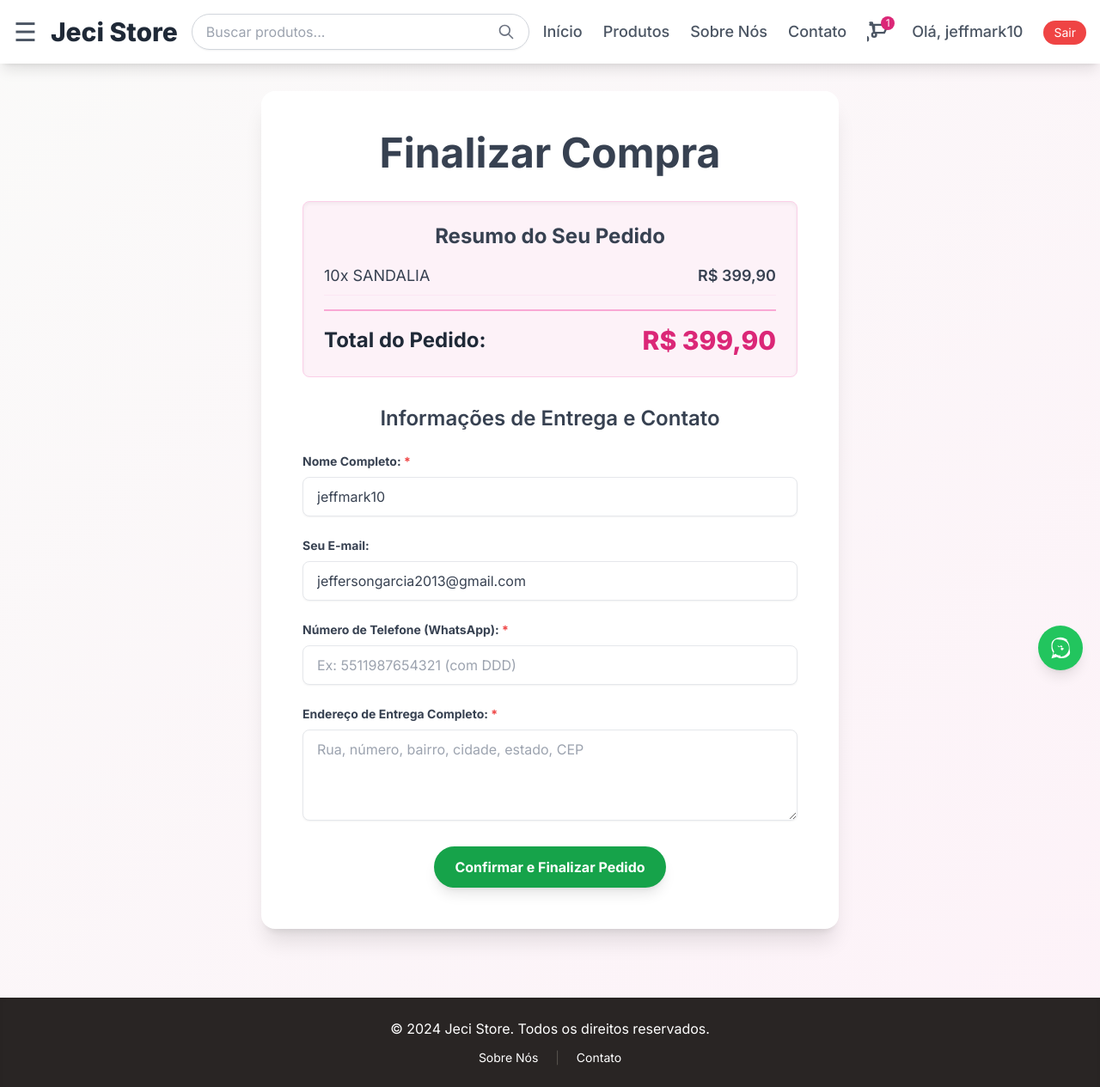
After one commit to jeffmark10/jesse, a Django app: page /store/carrinho/checkout/ in a window 1280 px wide. The commit adds this page. Shown: the whole page at 86% size. Run offline with Django 5.2, Linux system fonts and the light colour scheme; a user stored in the database is signed in; data comes from the database, SQL or seed files in the repository; tables that the repository leaves empty hold one stand-in row (values such as "Sample post"); style sheets or scripts are compiled from the project's sources.

Commit message:
Add files via upload

```diff
--- a/store/forms.py
+++ b/store/forms.py
@@ -159,3 +159,51 @@ class UserLoginForm(AuthenticationForm):
             'placeholder': 'Sua senha'
         })
     )
+
+# store/forms.py (Adicione ao final do arquivo)
+
+class CheckoutForm(forms.Form):
+    full_name = forms.CharField(
+        max_length=255,
+        label="Nome Completo",
+        widget=forms.TextInput(attrs={
+            'class': 'shadow-sm appearance-none border border-stone-300 rounded-lg w-full py-3 px-4 text-gray-700 leading-tight focus:outline-none focus:ring-2 focus:ring-pink-500 focus:border-transparent transition duration-200',
+            'placeholder': 'Seu nome completo'
+        })
+    )
+    email = forms.EmailField(
+        label="Seu E-mail",
+        required=False, # Pode ser opcional se o usuário já estiver logado
+        widget=forms.EmailInput(attrs={
+            'class': 'shadow-sm appearance-none border border-stone-300 rounded-lg w-full py-3 px-4 text-gray-700 leading-tight focus:outline-none focus:ring-2 focus:ring-pink-500 focus:border-transparent transition duration-200',
+            'placeholder': 'seu.email@exemplo.com'
+        })
+    )
+    phone_number = forms.CharField(
+        max_length=20,
+        label="Número de Telefone (WhatsApp)",
+        widget=forms.TextInput(attrs={
+            'class': 'shadow-sm appearance-none border border-stone-300 rounded-lg w-full py-3 px-4 text-gray-700 leading-tight focus:outline-none focus:ring-2 focus:ring-pink-500 focus:border-transparent transition duration-200',
+            'placeholder': 'Ex: 5511987654321 (com DDD)'
+        })
+    )
+    shipping_address = forms.CharField(
+        widget=forms.Textarea(attrs={
+            'rows': 4,
+            'class': 'shadow-sm appearance-none border border-stone-300 rounded-lg w-full py-3 px-4 text-gray-700 leading-tight focus:outline-none focus:ring-2 focus:ring-pink-500 focus:border-transparent transition duration-200',
+            'placeholder': 'Rua, número, bairro, cidade, estado, CEP'
+        }),
+        label="Endereço de Entrega Completo"
+    )
+
+    # Você pode adicionar mais campos como CPF, complemento, etc., conforme necessário.
+
+    def __init__(self, *args, **kwargs):
+        user = kwargs.pop('user', None)
+        super().__init__(*args, **kwargs)
+        if user and user.is_authenticated:
+            self.fields['full_name'].initial = user.get_full_name() or user.username
+            self.fields['email'].initial = user.email
+            # Se você tiver um campo de telefone no perfil do usuário, pode pré-preencher aqui
+            # if hasattr(user, 'profile') and user.profile.phone:
+            #     self.fields['phone_number'].initial = user.profile.phone
--- a/store/urls.py
+++ b/store/urls.py
@@ -19,7 +19,10 @@ urlpatterns = [
     path('carrinho/', views.view_cart, name='view_cart'),
     path('carrinho/atualizar/<int:item_id>/', views.update_cart_item, name='update_cart_item'),
     path('carrinho/remover/<int:item_id>/', views.remove_from_cart, name='remove_from_cart'),
-    path('carrinho/finalizar-whatsapp/', views.checkout_whatsapp_view, name='checkout_whatsapp'), # Esta linha é crucial!
+    # NOVA ROTA: Checkout com formulário
+    path('carrinho/checkout/', views.checkout_view, name='checkout'),
+    # A rota original `checkout_whatsapp` agora redireciona para a nova `checkout` view
+    path('carrinho/finalizar-whatsapp/', views.checkout_whatsapp_view, name='checkout_whatsapp'),
 
     # Rotas de Autenticação e Perfil
     path('registrar/', views.signup_view, name='signup'),
--- a/store/views.py
+++ b/store/views.py
@@ -18,7 +18,7 @@ from django.db import models # NOVO: Importa o módulo models para usar models.P
 
 # NOVO: Importa os novos modelos
 from .models import Product, Category, Cart, CartItem, Profile, Order, OrderItem
-from .forms import ContactForm, ProductForm, UserRegistrationForm, UserLoginForm
+from .forms import ContactForm, ProductForm, UserRegistrationForm, UserLoginForm, CheckoutForm # NOVO: Importa CheckoutForm
 
 # Configura o logger para este módulo
 logger = logging.getLogger(__name__)
@@ -460,93 +460,111 @@ def remove_from_cart(request, item_id):
         return JsonResponse({'success': True, 'message': f"'{product_name}' removido do carrinho.", 'removed_item_id': item_id, **get_cart_data(cart)})
     return redirect('store:view_cart')
 
-# NOVO: View para finalizar a compra e gerar o link do WhatsApp
-def checkout_whatsapp_view(request):
+# NOVO: View para finalizar a compra com formulário
+def checkout_view(request):
     cart = get_or_create_cart(request)
 
     if not cart.items.exists():
         messages.warning(request, "Seu carrinho está vazio. Adicione produtos antes de finalizar a compra.")
-        logger.warning(f"Tentativa de finalizar compra com carrinho vazio para usuário/sessão: {request.user.username if request.user.is_authenticated else request.session.session_key}")
+        logger.warning(f"Tentativa de checkout com carrinho vazio para usuário/sessão: {request.user.username if request.user.is_authenticated else request.session.session_key}")
         return redirect('store:view_cart')
 
-    # NOVO: Validação de estoque final antes de criar o pedido
-    # Usamos uma transação para garantir que as operações de banco de dados sejam atômicas.
-    with transaction.atomic():
-        # Re-verifica o estoque para todos os itens do carrinho
-        items_to_process = []
-        for item in cart.items.select_related('product').all():
-            product = item.product
-            if product.stock < item.quantity:
-                messages.error(request, f"Não foi possível finalizar a compra. O produto '{product.name}' não tem estoque suficiente ({product.stock} disponíveis, você tem {item.quantity} no carrinho).")
-                logger.error(f"Estoque insuficiente no checkout para '{product.name}' (ID: {product.id}).")
-                return redirect('store:view_cart')
-            items_to_process.append(item)
+    if request.method == 'POST':
+        form = CheckoutForm(request.POST, user=request.user)
+        if form.is_valid():
+            full_name = form.cleaned_data['full_name']
+            email = form.cleaned_data['email']
+            phone_number = form.cleaned_data['phone_number']
+            shipping_address = form.cleaned_data['shipping_address']
 
-        # Coleta informações para a mensagem do WhatsApp e para o pedido
-        whatsapp_number = settings.STORE_WHATSAPP_NUMBER
-        message_parts = [
-            "Olá, gostaria de finalizar meu pedido na Jeci Store!",
-            "Itens no pedido:"
-        ]
+            # Validação de estoque final antes de criar o pedido
+            with transaction.atomic():
+                items_to_process = []
+                for item in cart.items.select_related('product').all():
+                    product = item.product
+                    if product.stock < item.quantity:
+                        messages.error(request, f"Não foi possível finalizar a compra. O produto '{product.name}' não tem estoque suficiente ({product.stock} disponíveis, você tem {item.quantity} no carrinho).")
+                        logger.error(f"Estoque insuficiente no checkout para '{product.name}' (ID: {product.id}).")
+                        return redirect('store:view_cart')
+                    items_to_process.append(item)
 
-        # NOVO: Coleta de informações de contato e endereço (pode ser um formulário no futuro)
-        # Por enquanto, vamos usar informações básicas do usuário ou um placeholder.
-        user_info = request.user.username if request.user.is_authenticated else "Cliente Anônimo"
-        user_email = request.user.email if request.user.is_authenticated else "Não fornecido"
+                # Cria o objeto Order com os dados do formulário
+                order = Order.objects.create(
+                    user=request.user if request.user.is_authenticated else None,
+                    session_key=request.session.session_key if not request.user.is_authenticated else None,
+                    shipping_address=shipping_address,
+                    contact_info=f"Nome: {full_name}, Email: {email}, Telefone: {phone_number}", # Combina em uma string
+                    total_price=cart.get_total_price(),
+                    status='pending' # Status inicial do pedido
+                )
+                logger.info(f"Pedido #{order.id} criado para {full_name}.")
 
-        # Em um sistema real, você teria um formulário de checkout para coletar:
-        # - Endereço de entrega
-        # - Telefone/Email para contato
-        # Para esta implementação, vamos usar placeholders ou dados do usuário logado.
-        shipping_address = "Endereço de entrega a ser definido (via WhatsApp)"
-        contact_info = f"Usuário: {user_info}, Email: {user_email}"
+                # Cria os OrderItems e atualiza o estoque
+                whatsapp_message_parts = [
+                    f"Olá, gostaria de finalizar meu pedido na Jeci Store!",
+                    f"Pedido #{order.id}",
+                    f"Cliente: {full_name}",
+                    f"Contato: {phone_number} / {email}",
+                    f"Endereço de Entrega: {shipping_address}",
+                    "\nItens no pedido:"
+                ]
 
-        # Cria o objeto Order
-        order = Order.objects.create(
-            user=request.user if request.user.is_authenticated else None,
-            session_key=request.session.session_key if not request.user.is_authenticated else None,
-            shipping_address=shipping_address,
-            contact_info=contact_info,
-            total_price=cart.get_total_price(),
-            status='pending' # Status inicial do pedido
-        )
-        logger.info(f"Pedido #{order.id} criado para {user_info}.")
+                for item in items_to_process:
+                    OrderItem.objects.create(
+                        order=order,
+                        product=item.product,
+                        quantity=item.quantity,
+                        price_at_purchase=item.product.price, # Salva o preço no momento da compra
+                        tracking_code="" # O código de rastreamento real será adicionado pelo vendedor
+                    )
+                    # Deduz o estoque do produto
+                    item.product.stock -= item.quantity
+                    item.product.save()
+                    whatsapp_message_parts.append(f"- {item.quantity}x {item.product.name} (R${item.product.price:.2f})")
+                    if item.product.tracking_code: # Código de referência do produto
+                        whatsapp_message_parts.append(f"    Código de Referência: {item.product.tracking_code}")
+                    logger.debug(f"Item de pedido criado para '{item.product.name}'. Estoque atualizado para {item.product.stock}.")
 
-        # Cria os OrderItems e atualiza o estoque
-        for item in items_to_process:
-            OrderItem.objects.create(
-                order=order,
-                product=item.product,
-                quantity=item.quantity,
-                price_at_purchase=item.product.price, # Salva o preço no momento da compra
-                tracking_code="" # O código de rastreamento real será adicionado pelo vendedor
-            )
-            # Deduz o estoque do produto
-            item.product.stock -= item.quantity
-            item.product.save()
-            message_parts.append(f"- {item.quantity}x {item.product.name} (R${item.product.price:.2f})")
-            if item.product.tracking_code: # Código de referência do produto
-                message_parts.append(f"    Código de Referência: {item.product.tracking_code}")
-            logger.debug(f"Item de pedido criado para '{item.product.name}'. Estoque atualizado para {item.product.stock}.")
+                # Limpa o carrinho após a criação bem-sucedida do pedido
+                cart.items.all().delete()
+                cart.delete()
+                if 'cart_id' in request.session:
+                    del request.session['cart_id']
+                logger.info(f"Carrinho (ID: {cart.id}) limpo após a criação do pedido #{order.id}.")
 
-        # Limpa o carrinho após a criação bem-sucedida do pedido
-        cart.items.all().delete()
-        cart.delete()
-        if 'cart_id' in request.session:
-            del request.session['cart_id']
-        logger.info(f"Carrinho (ID: {cart.id}) limpo após a criação do pedido #{order.id}.")
+                whatsapp_message_parts.append(f"\nValor Total do Pedido: R${order.total_price:.2f}")
+                whatsapp_message_parts.append("\nPor favor, me ajude a prosseguir com o pagamento e envio.")
 
-        message_parts.append(f"\nValor Total do Pedido: R${order.total_price:.2f}")
-        message_parts.append(f"Número do Pedido: #{order.id}")
-        message_parts.append("\nPor favor, me ajude a prosseguir com o pagamento e envio.")
+                full_whatsapp_message = "\n".join(whatsapp_message_parts)
+                encoded_message = quote(full_whatsapp_message)
+                whatsapp_url = f"https://wa.me/{settings.STORE_WHATSAPP_NUMBER}?text={encoded_message}"
 
-        full_message = "\n".join(message_parts)
-        encoded_message = quote(full_message)
-        whatsapp_url = f"https://wa.me/{whatsapp_number}?text={encoded_message}"
+                messages.success(request, f"Seu pedido #{order.id} foi criado com sucesso! Redirecionando para o WhatsApp para finalizar.")
+                logger.info(f"Link de checkout do WhatsApp gerado para o pedido {order.id}.")
+                return redirect(whatsapp_url)
+        else:
+            messages.error(request, 'Por favor, corrija os erros no formulário de checkout.')
+            logger.error(f"Erros no formulário de checkout: {form.errors}")
+    else:
+        # Pré-preenche o formulário com dados do usuário logado, se houver
+        form = CheckoutForm(user=request.user)
 
-        messages.success(request, f"Seu pedido #{order.id} foi criado com sucesso! Redirecionando para o WhatsApp para finalizar.")
-        logger.info(f"Link de checkout do WhatsApp gerado para o pedido {order.id}.")
-        return redirect(whatsapp_url)
+    categories = get_categories_tree()
+    context = {
+        'page_title': 'Finalizar Compra',
+        'cart': cart,
+        'form': form,
+        'categories': categories,
+    }
+    return render(request, 'checkout.html', context)
+
+# A view original `checkout_whatsapp_view` agora redireciona para a nova `checkout_view`
+# para garantir que o fluxo de checkout passe pelo formulário.
+def checkout_whatsapp_view(request):
+    """
+    Redireciona para a nova view de checkout com formulário.
+    """
+    return redirect('store:checkout')
 
 
 # --- Views de Autenticação e Perfil (Básicas) ---
@@ -746,7 +764,7 @@ def my_products_view(request):
         logger.debug(f"Página {products.number} de produtos do vendedor {request.user.username} carregada.")
     except PageNotAnInteger:
         products = paginator.page(1)
-        logger.warning(f"Número de página inválido '{page_number}' para produtos do vendedor. Redirecionando para a primeira página.")
+        logger.warning(f"Número de página inválido '{page_number}'. Redirecionando para a primeira página.")
     except EmptyPage:
         products = paginator.page(paginator.num_pages)
         logger.warning(f"Página '{page_number}' fora do intervalo para produtos do vendedor. Redirecionando para a última página.")
@@ -917,10 +935,6 @@ def seller_update_order_item_status(request, item_id):
         # Valida o novo status
         valid_statuses = [choice[0] for choice in Order.STATUS_CHOICES]
         if new_status and new_status in valid_statuses:
-            # Atualiza o status do OrderItem e do Order se for o primeiro item a ser atualizado
-            # Ou se for uma mudança de status que afeta o pedido geral (ex: 'shipped' para todos os itens)
-            # Para simplificar, vamos atualizar o status do Order principal se todos os itens do vendedor forem enviados.
-
             # Atualiza o código de rastreamento do OrderItem
             order_item.tracking_code = new_tracking_code
             order_item.save()
@@ -935,10 +949,6 @@ def seller_update_order_item_status(request, item_id):
             # Exemplo simples: Se o status do OrderItem for 'shipped', e o Order ainda for 'pending'/'processing',
             # atualiza o Order para 'processing' ou 'shipped' (dependendo da sua regra de negócio).
             # Para uma lógica mais complexa, você pode verificar o status de *todos* os OrderItems do pedido.
-
-            # Para simplificar, vamos permitir que o vendedor atualize o status do OrderItem
-            # e o status do Order principal se ele for o único vendedor no pedido ou se for uma atualização simples.
-            # Uma abordagem mais robusta seria ter um status por OrderItem e um status geral do Order.
 
             # Para simplificar, vamos atualizar o status do Order principal se o status do item for enviado.
             # Isso pode ser refinado para um status geral do pedido baseado no status de todos os seus itens.
--- a/templates/base.html
+++ b/templates/base.html
@@ -6,8 +6,11 @@
     <title>{{ page_title|default:"Jeci Store" }}</title>
     <!-- Carrega a fonte Inter do Google Fonts -->
     <link href="https://fonts.googleapis.com/css2?family=Inter:wght@300;400;500;600;700;800;900&display=swap" rel="stylesheet">
-    <!-- Carrega o Tailwind CSS para estilização -->
-    <script src="https://cdn.tailwindcss.com"></script>
+
+    <!-- Carrega o Tailwind CSS compilado localmente -->
+    {% load static %}
+    <link href="{% static 'dist/output.css' %}" rel="stylesheet">
+
     <style>
         /* Estilo para a fonte Inter */
         body {
@@ -300,7 +303,7 @@
        class="fixed bottom-5 right-5 z-50 bg-green-500 text-white p-3 rounded-full shadow-lg flex items-center justify-center transition duration-300 transform hover:scale-110 hover:bg-green-600">
         <!-- Ícone SVG do WhatsApp para garantir que ele apareça -->
         <svg xmlns="http://www.w3.org/2000/svg" viewBox="0 0 448 512" fill="currentColor" class="w-7 h-7">
-            <path d="M380.9 97.1C339.4 55.6 283.9 32 224 32S108.6 55.6 67.1 97.1 32 183.9 32 243.9c0 42.4 13.9 82.1 39.1 113.8L32 480l116.9-31.6c30.7 17.7 65.4 27.9 101.1 27.9 59.9 0 115.4-23.6 156.9-65.1S416 303.9 416 243.9c0-59.9-23.6-115.4-65.1-156.9zM224 416c-35.1 0-69.1-10.2-98.1-29.6l-7.1-4.2L70.5 401l18.4-69.2-4.5-7.2c-20.2-32.3-31.7-69.1-31.7-108.1 0-48.4 19-93.7 53-127.7S175.6 80 224 80s93.7 19 127.7 53 53 79.3 53 127.7-19 93.7-53 127.7-79.3 53-127.7 53zM309.2 272.2c-1.6-1.6-4.2-2.5-6.7-2.5-2.5 0-5.1.9-6.7 2.5l-32.1 32.1c-1.6 1.6-4.2 2.5-6.7 2.5-2.5 0-5.1-.9-6.7-2.5l-19.2-19.2c-1.6-1.6-2.5-4.2-2.5-6.7s.9-5.1 2.5-6.7l32.1-32.1c1.6-1.6 2.5-4.2 2.5-6.7s-.9-5.1-2.5-6.7l-19.2-19.2c-1.6-1.6-4.2-2.5-6.7-2.5-2.5 0-5.1.9-6.7 2.5l-32.1 32.1c-1.6 1.6-2.5 4.2-2.5 6.7s.9 5.1 2.5 6.7l19.2 19.2c1.6 1.6 2.5 4.2 2.5 6.7s-.9 5.1-2.5 6.7l-32.1 32.1c-1.6 1.6-4.2 2.5-6.7 2.5-2.5 0-5.1-.9-6.7-2.5l-19.2-19.2c-1.6-1.6-2.5-4.2-2.5-6.7s.9-5.1 2.5-6.7z"/>
+            <path d="M380.9 97.1C339.4 55.6 283.9 32 224 32S108.6 55.6 67.1 97.1 32 183.9 32 243.9c0 42.4 13.9 82.1 39.1 113.8L32 480l116.9-31.6c30.7 17.7 65.4 27.9 101.1 27.9 59.9 0 115.4-23.6 156.9-65.1S416 303.9 416 243.9c0-59.9-23.6-115.4-65.1-156.9zM224 416c-35.1 0-69.1-10.2-98.1-29.6l-7.1-4.2L70.5 401l18.4-69.2-4.5-7.2c-20.2-32.3-31.7-69.1-31.7-108.1 0-48.4 19-93.7 53-127.7S175.6 80 224 80s93.7 19 127.7 53 53 79.3 53 127.7-19 93.7-53 127.7-79.3 53-127.7 53zM309.2 272.2c-1.6-1.6-4.2-2.5-6.7-2.5-2.5 0-5.1.9-6.7 2.5l-32.1 32.1c-1.6 1.6-4.2 2.5-6.7 2.5-2.5 0-5.1-.9-6.7-2.5l-19.2-19.2c-1.6-1.6-2.5-4.2-2.5-6.7s.9-5.1 2.5-6.7l32.1-32.1c1.6-1.6 2.5-4.2 2.5-6.7s-.9-5.1-2.5-6.7l-19.2-19.2c-1.6-1.6-4.2-2.5-6.7-2.5-2.5 0-5.1.9-6.7 2.5l-32.1 32.1c-1.6 1.6-4.2 2.5-6.7 2.5-2.5 0-5.1-.9-6.7-2.5l-19.2-19.2c-1.6-1.6-2.5-4.2-2.5-6.7s.9-5.1 2.5-6.7z"/>
         </svg>
     </a>
 
--- a/templates/cart.html
+++ b/templates/cart.html
@@ -71,8 +71,8 @@
             </div>
 
             <div class="flex justify-center mt-10">
-                <a href="{% url 'store:checkout_whatsapp' %}" class="bg-green-600 text-white py-3 px-8 rounded-full text-xl font-semibold hover:bg-green-700 transition duration-300 shadow-lg transform hover:-translate-y-1" role="button">
-                    Finalizar Compra (WhatsApp)
+                <a href="{% url 'store:checkout' %}" class="bg-green-600 text-white py-3 px-8 rounded-full text-xl font-semibold hover:bg-green-700 transition duration-300 shadow-lg transform hover:-translate-y-1" role="button">
+                    Finalizar Compra
                 </a>
             </div>
         {% else %}
--- /dev/null
+++ b/templates/checkout.html
@@ -0,0 +1,63 @@
+<!-- templates/checkout.html -->
+{% extends 'base.html' %}
+
+{% block content %}
+    <div class="bg-white rounded-2xl shadow-xl p-8 lg:p-12 max-w-2xl mx-auto animate-fade-in">
+        <h1 class="text-4xl lg:text-5xl font-bold text-gray-700 mb-8 text-center leading-tight">Finalizar Compra</h1>
+
+        {% if cart.items.exists %}
+            <div class="mb-8 p-6 bg-pink-50 rounded-lg shadow-inner border border-pink-200">
+                <h2 class="text-2xl font-bold text-gray-700 mb-4 text-center">Resumo do Seu Pedido</h2>
+                <ul class="list-none p-0 space-y-3 text-gray-700">
+                    {% for item in cart.items.all %}
+                        <li class="flex justify-between items-center border-b border-pink-100 pb-2">
+                            <span class="text-lg">{{ item.quantity }}x {{ item.product.name }}</span>
+                            <span class="text-lg font-semibold">R$ {{ item.get_total_price|floatformat:2 }}</span>
+                        </li>
+                    {% endfor %}
+                </ul>
+                <div class="flex justify-between items-center pt-4 mt-4 border-t-2 border-pink-300">
+                    <span class="text-2xl font-bold text-gray-800">Total do Pedido:</span>
+                    <span class="text-3xl font-extrabold text-pink-600">R$ {{ cart.get_total_price|floatformat:2 }}</span>
+                </div>
+            </div>
+
+            <h2 class="text-2xl font-semibold text-gray-700 mb-6 text-center">Informações de Entrega e Contato</h2>
+            <form method="post" class="space-y-6" aria-label="Formulário de Finalização de Compra">
+                {% csrf_token %}
+
+                {% for field in form %}
+                    <div class="mb-4">
+                        <label for="{{ field.id_for_label }}" class="block text-gray-700 text-sm font-bold mb-2">
+                            {{ field.label }}:
+                            {% if field.field.required %}
+                                <span class="text-red-500">*</span> {# Indicador de campo obrigatório #}
+                            {% endif %}
+                        </label>
+                        {{ field }}
+                        {% if field.help_text %}
+                            <p class="text-gray-500 text-xs italic mt-1">{{ field.help_text }}</p>
+                        {% endif %}
+                        {% for error in field.errors %}
+                            <p class="text-red-500 text-xs italic mt-1" role="alert">{{ error }}</p> {# Mensagens de erro claras #}
+                        {% endfor %}
+                    </div>
+                {% endfor %}
+
+                <div class="flex items-center justify-center">
+                    <button type="submit" class="bg-green-600 hover:bg-green-700 text-white font-bold py-3 px-6 rounded-full focus:outline-none focus:shadow-outline transition duration-300 transform hover:-translate-y-1 shadow-lg" aria-label="Confirmar e Finalizar Pedido">
+                        Confirmar e Finalizar Pedido
+                    </button>
+                </div>
+            </form>
+        {% else %}
+            <div class="text-center text-gray-600 py-12">
+                <p class="text-2xl mb-4">Seu carrinho está vazio!</p>
+                <p class="text-lg">Não é possível finalizar a compra com o carrinho vazio.</p>
+                <a href="{% url 'store:product_list' %}" class="mt-6 inline-block bg-pink-600 text-white py-3 px-6 rounded-full text-lg font-semibold hover:bg-pink-700 transition duration-300 shadow-lg transform hover:-translate-y-1">
+                    Ver Produtos
+                </a>
+            </div>
+        {% endif %}
+    </div>
+{% endblock %}
```
Also changed, not shown: render.yaml (line endings or trailing spaces).
